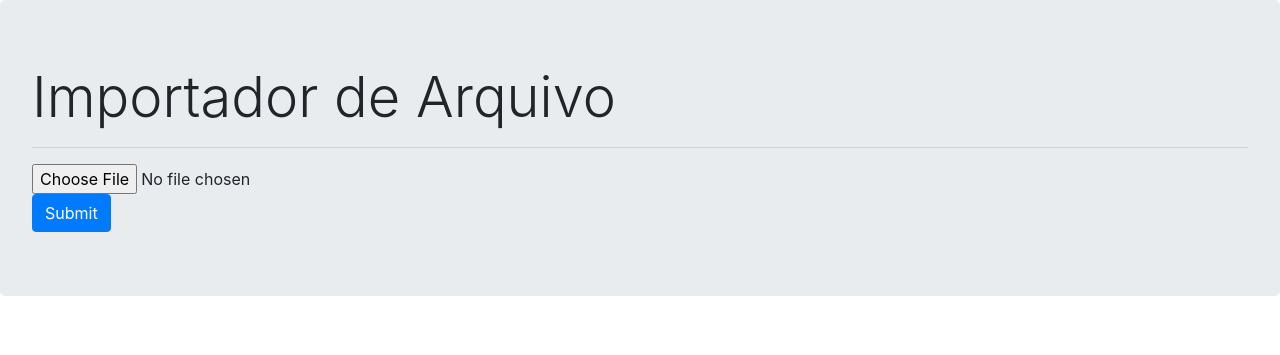
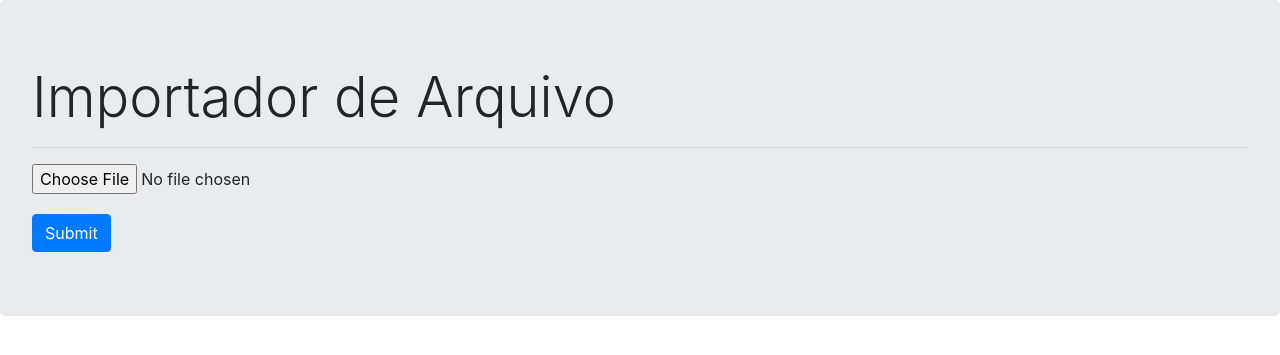
Before and after one commit to leoamoedo10/AppFlask, a Flask app: page / in a window 1280 px wide. Shown: the top 355 px of the page. Run offline with Flask 2, Linux system fonts and the light colour scheme; some libraries are stand-ins or nearby versions.

Commit message:
Melhorias na interface

```diff
--- a/template/index.html
+++ b/template/index.html
@@ -9,7 +9,7 @@
     <meta name="viewport" content="width=device-width, initial-scale=1, shrink-to-fit=no">
 
     <!-- Bootstrap CSS -->
-    <link rel="stylesheet" href="https://stackpath.bootstrapcdn.com/bootstrap/4.2.1/css/bootstrap.min.css" integrity="sha384-GJzZqFGwb1QTTN6wy59ffF1BuGJpLSa9DkKMp0DgiMDm4iYMj70gZWKYbI706tWS" crossorigin="anonymous">
+    <link rel="stylesheet" href="https://stackpath.bootstrapcdn.com/bootstrap/4.5.2/css/bootstrap.min.css" integrity="sha384-JcKb8q3iqJ61gNV9KGb8thSsNjpSL0n8PARn9HuZOnIxN0hoP+VmmDGMN5t9UJ0Z" crossorigin="anonymous">
 </head>
 <body>
 
@@ -22,7 +22,7 @@
         <hr class="my-3">
         <form action="/" method="POST" enctype=multipart/form-data>
             <input type="file" name='file' enctype=multipart/form-data><br>
-            <input type=submit class="btn btn-primary">
+            <input style="margin-top: 20px;" type=submit class="btn btn-primary">
         </form>
     </div>
 
```
